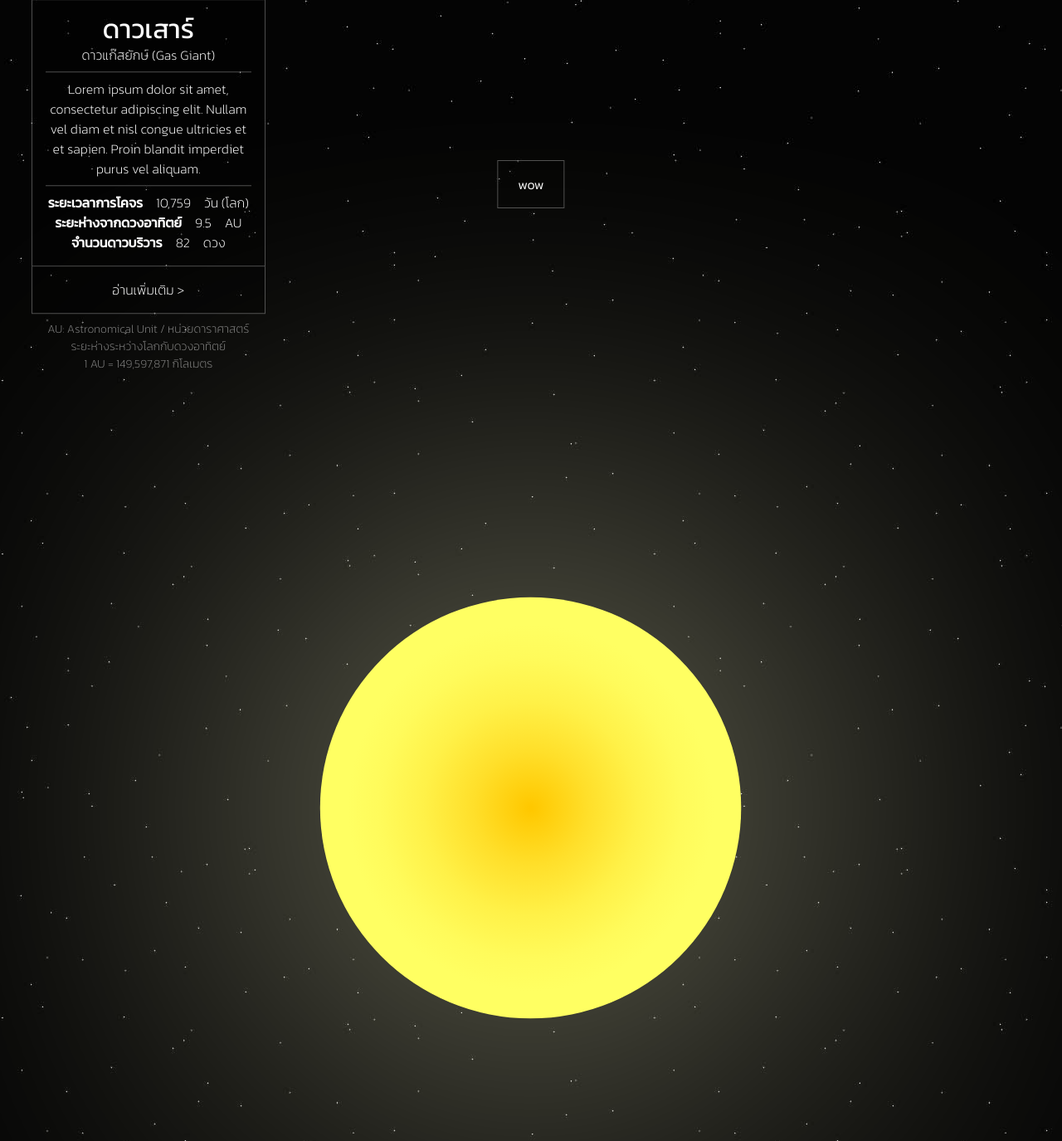
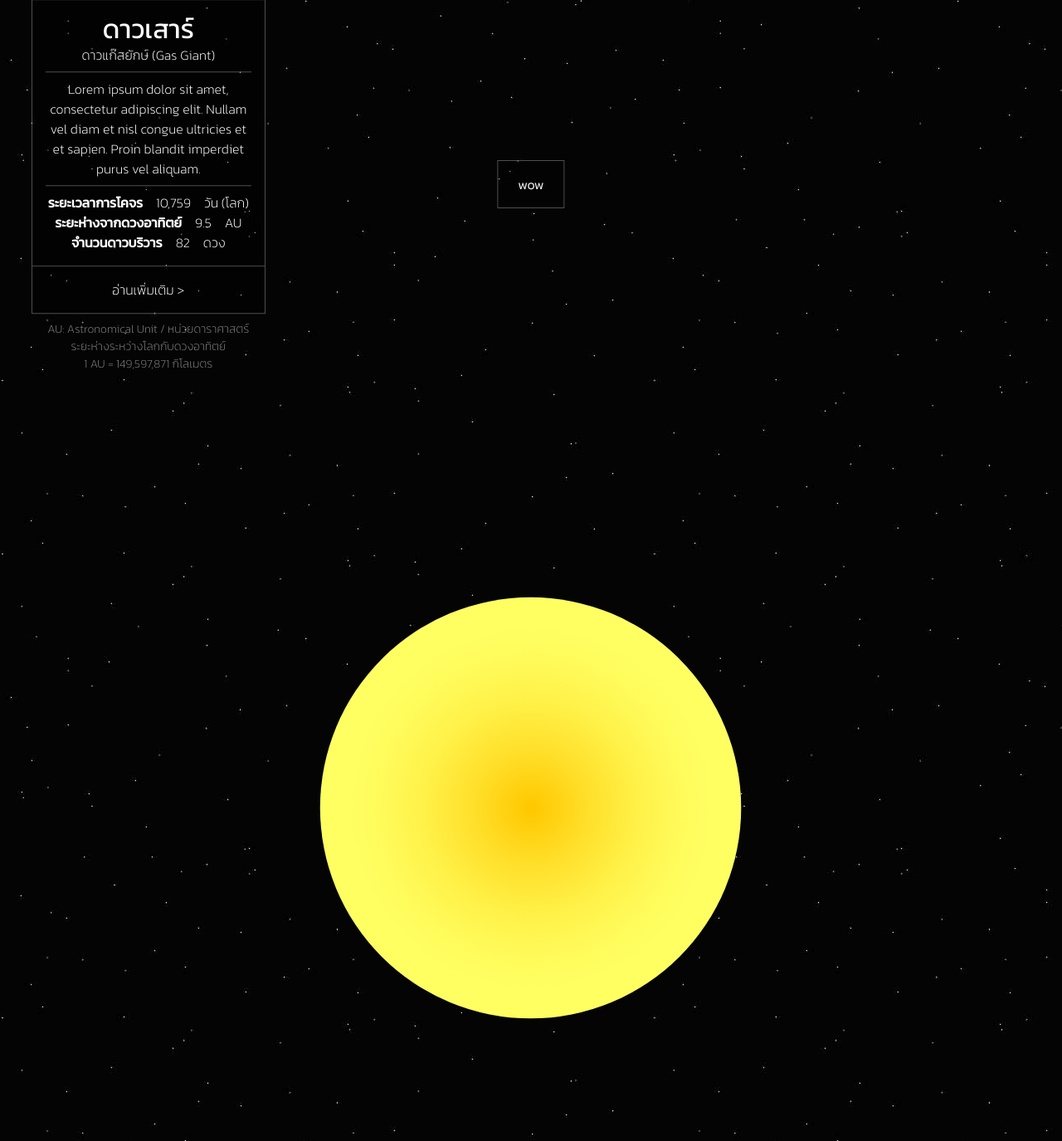
Before and after one commit to phwt/Space-Exploration, a PHP site: page / in a window 1280 px wide. Shown: the part 226-1601 px from the top of the page at 83% size. Run offline with PHP 8.4, Linux system fonts and the light colour scheme; some libraries are stand-ins or nearby versions.

Commit message:
Remove filter. webkit filter
Co-Authored-By: phwt.smwt <phwt@users.noreply.github.com>

```diff
--- a/pages/home/style.css
+++ b/pages/home/style.css
@@ -57,9 +57,9 @@ div.h-100>.bodies,
     font-weight: 300;
 }
 
-.overlay-box.bottom {
+/* .overlay-box.bottom {
     height: 90%;
-}
+} */
 
 .overlay-box.readmore {
     border-top: 0;
@@ -149,10 +149,10 @@ hr {
     transition: .2s;
 }
 
-.glow {
+/* .glow {
     -webkit-filter: drop-shadow(0px 0px 250px rgba(255, 255, 209, 1));
     filter: drop-shadow(0px 0px 250px rgba(255, 255, 209, 1));
-}
+} */
 
 .tips {
     opacity: .5;
```
